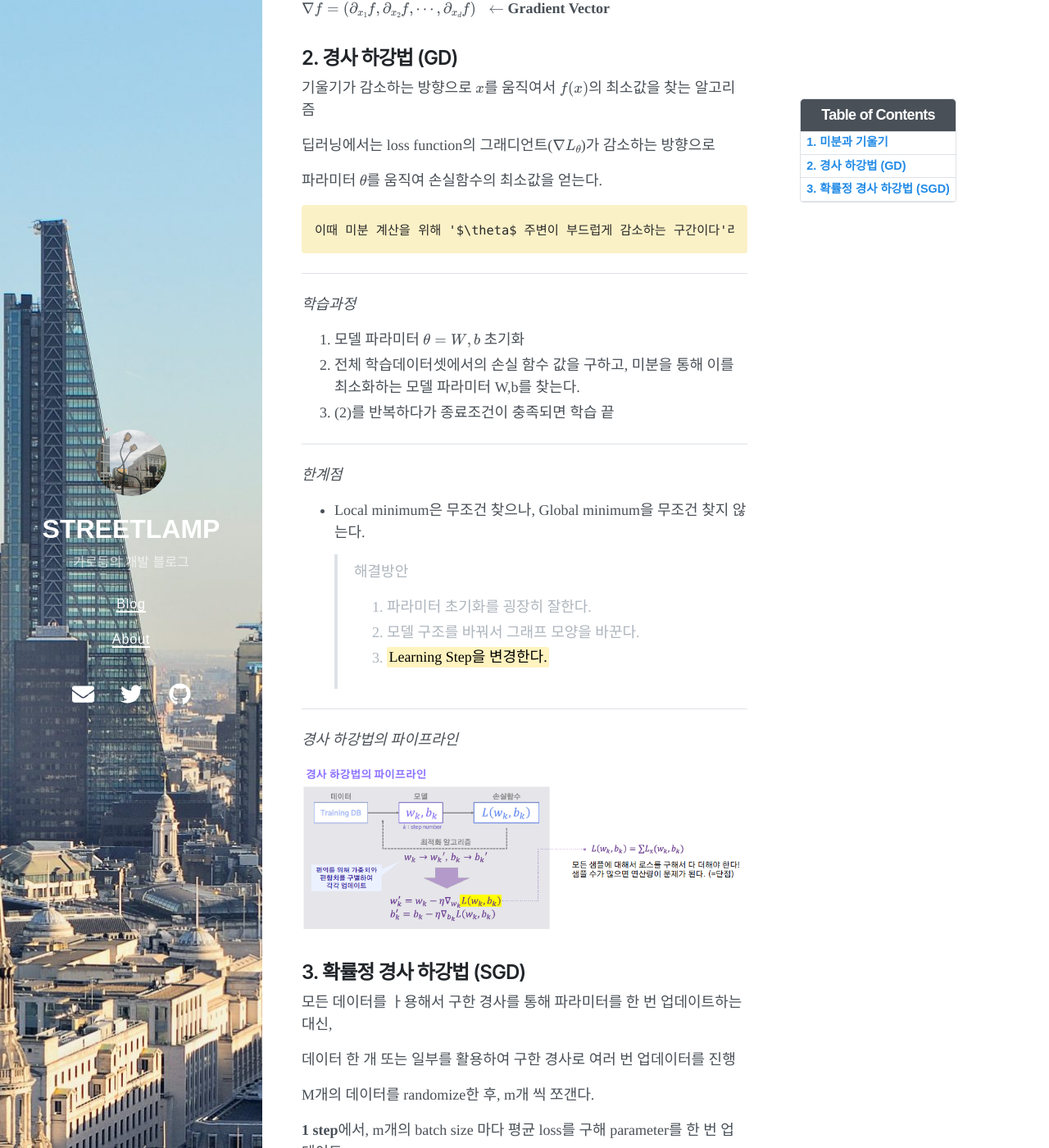
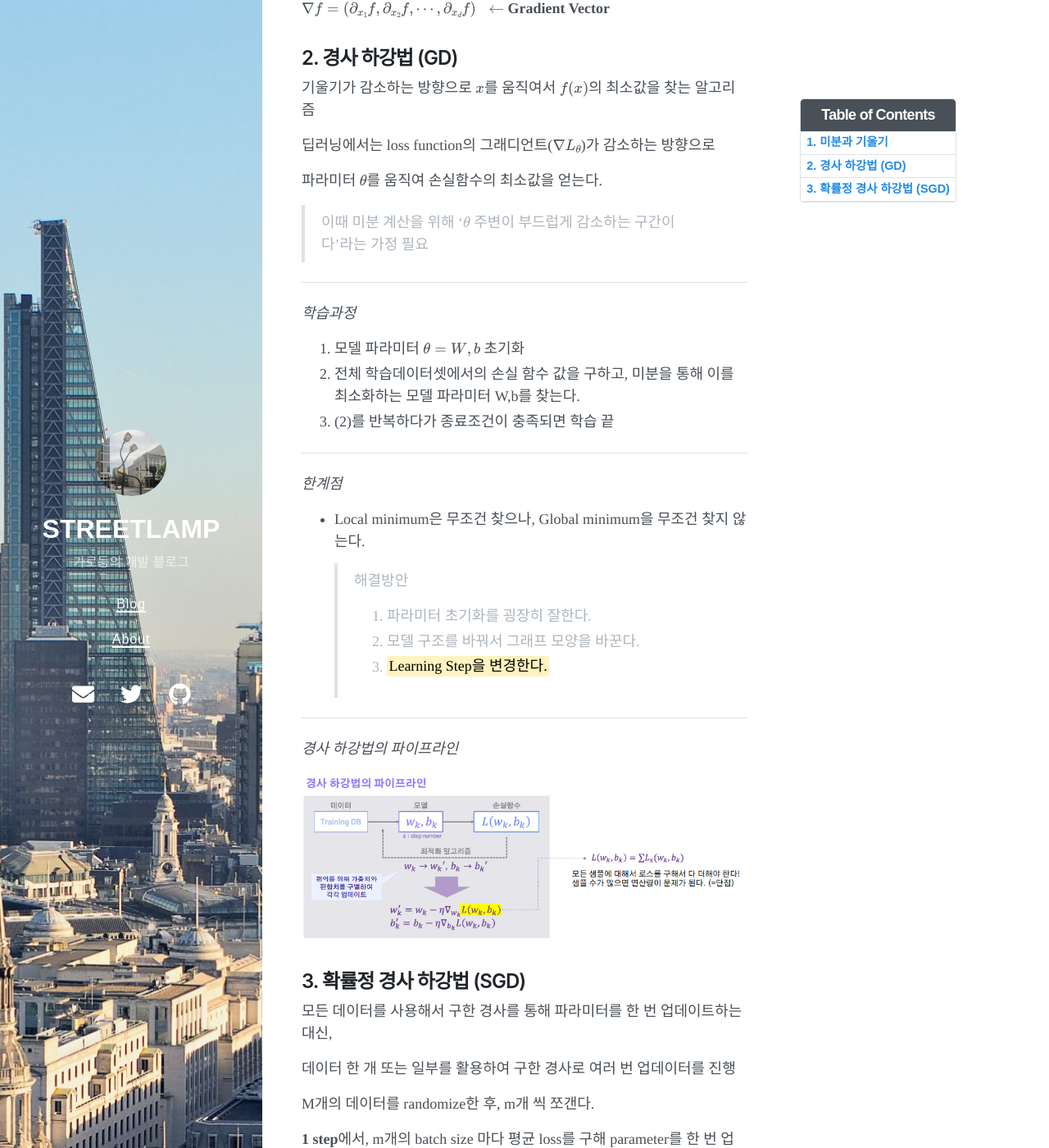
Before and after one commit to streetlamplee/streetlamplee.github.io, a Jekyll site: the page built from _posts/2023-12-19-DL_Gradient_Descent.md, in a window 1280 px wide and 1400 px high, scrolled down 623 px. Shown: the whole window at 82% size. Built offline with Jekyll 4.4.1, drawn with Linux system fonts in a browser that asks for light colours; nearby versions of some CDN libraries; formulas are drawn with MathJax 3.

Commit message:
fix syntax

```diff
--- a/_posts/2023-12-19-DL_Gradient_Descent.md
+++ b/_posts/2023-12-19-DL_Gradient_Descent.md
@@ -35,7 +35,7 @@ $\nabla f = (\partial_{x_1}f,\partial_{x_2}f,\cdots,\partial_{x_d}f)\;\;\leftarr
 
 파라미터 $\theta$를 움직여 손실함수의 최소값을 얻는다.
 
-    이때 미분 계산을 위해 '$\theta$ 주변이 부드럽게 감소하는 구간이다'라는 가정 필요
+> 이때 미분 계산을 위해 '$\theta$ 주변이 부드럽게 감소하는 구간이다'라는 가정 필요
 
 
 ---
@@ -61,7 +61,7 @@ $\nabla f = (\partial_{x_1}f,\partial_{x_2}f,\cdots,\partial_{x_d}f)\;\;\leftarr
 
 ## 3. 확률정 경사 하강법 (SGD)
 
-모든 데이터를 ㅏ용해서 구한 경사를 통해 파라미터를 한 번 업데이트하는 대신,
+모든 데이터를 사용해서 구한 경사를 통해 파라미터를 한 번 업데이트하는 대신,
 
 데이터 한 개 또는 일부를 활용하여 구한 경사로 여러 번 업데이터를 진행
 
```
Also changed, not shown: _posts/2023-12-20-DL_역전파 (심화).md (+3 -2 lines).
